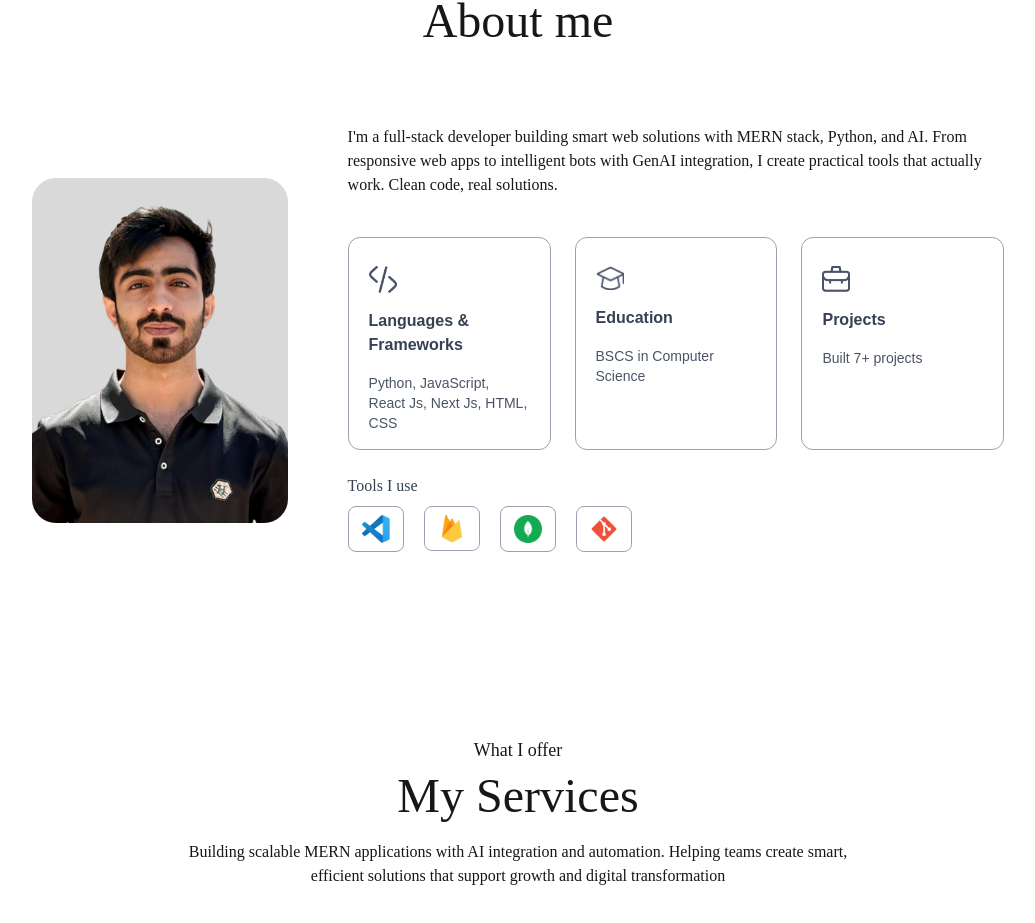
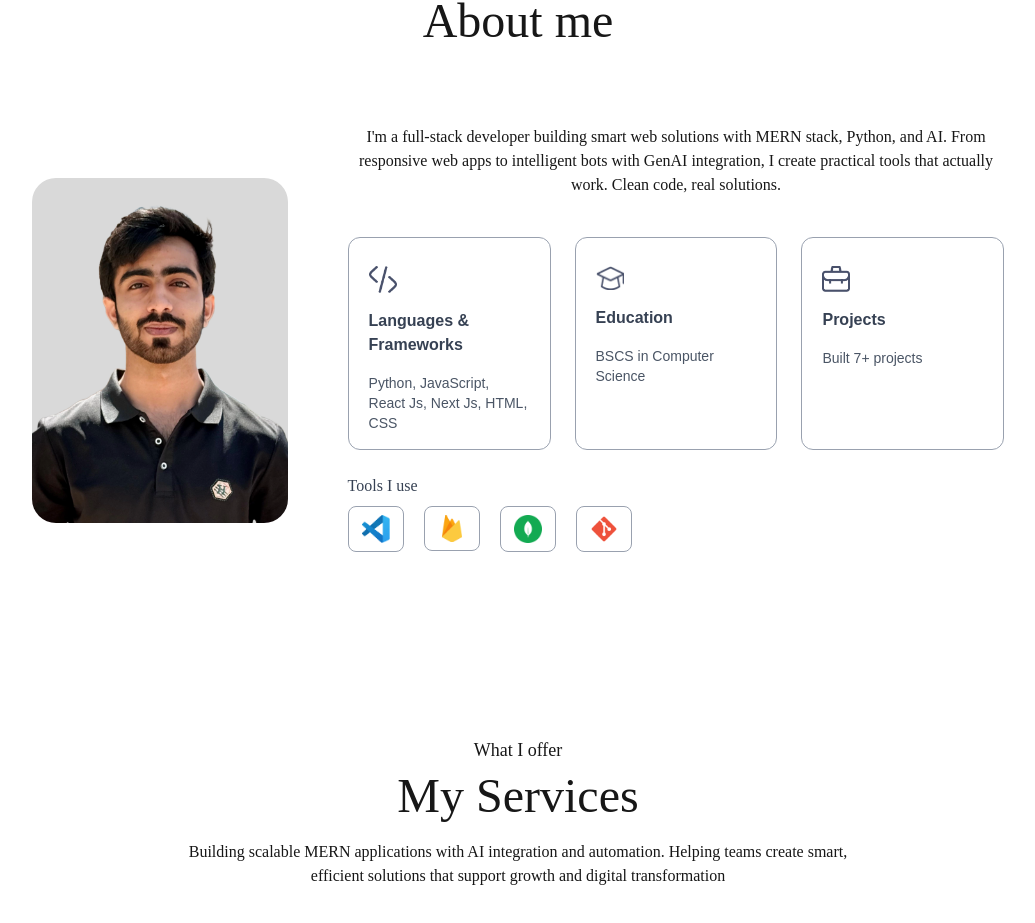
Before and after one commit to Mfahad159/portfolio, a Next.js app: page / in a window 1280 px wide. Shown: the part 879-1802 px from the top of the page, without its empty margins (122-1157 px from the left). Built offline with nearby package versions, Linux system fonts and the light colour scheme; a web font is replaced by a local one.

Commit message:
Aboutme Fixed!

```diff
--- a/app/components/About.jsx
+++ b/app/components/About.jsx
@@ -13,7 +13,7 @@
                         className='w-full rounded-3xl' />
                 </div>
                 <div className='flex-1'>
-                    <p className='mb-10 max-w-2xl font-ovo'>
+                    <p className='text-center mb-10 max-w-2xl font-ovo'>
                         I'm a full-stack developer building smart web solutions with MERN stack, Python, and AI. From responsive web apps to intelligent bots with GenAI integration, I create practical tools that actually work. Clean code, real solutions.
                     </p>
                     <ul className='grid grid-cols-1 sm:grid-cols-3 gap-6 max-w-2xl'>
--- a/app/components/Work.jsx
+++ b/app/components/Work.jsx
@@ -2,12 +2,12 @@
 import React from 'react'
 import Image from 'next/image'
 import { Asset } from 'next/font/google'
-const Work = () => {
+const Work = ({isDarkMode}) => {
     return (
         <div id='work' className='w-full px-[12%] py-10 scroll-mt-20'>
             <h4 className='text-center mb-2 text-lg font-ovo'>My Portfolio</h4>
             <h2 className='text-center text-5xl font-ovo'>My Work</h2>
-            <p className='text-center max-w-2xl mx-auto mt-5 mb-12 font-ovo'>
+            <p className={`text-center max-w-2xl mx-auto mt-5 mb-12 font-ovo ${isDarkMode?"text-white/80":""}`}>
                 These are some of the projects I’ve built, reflecting my journey in software development and practical problem-solving
             </p>
             <div className='grid grid-cols-auto my-10 gap-5'>
```
